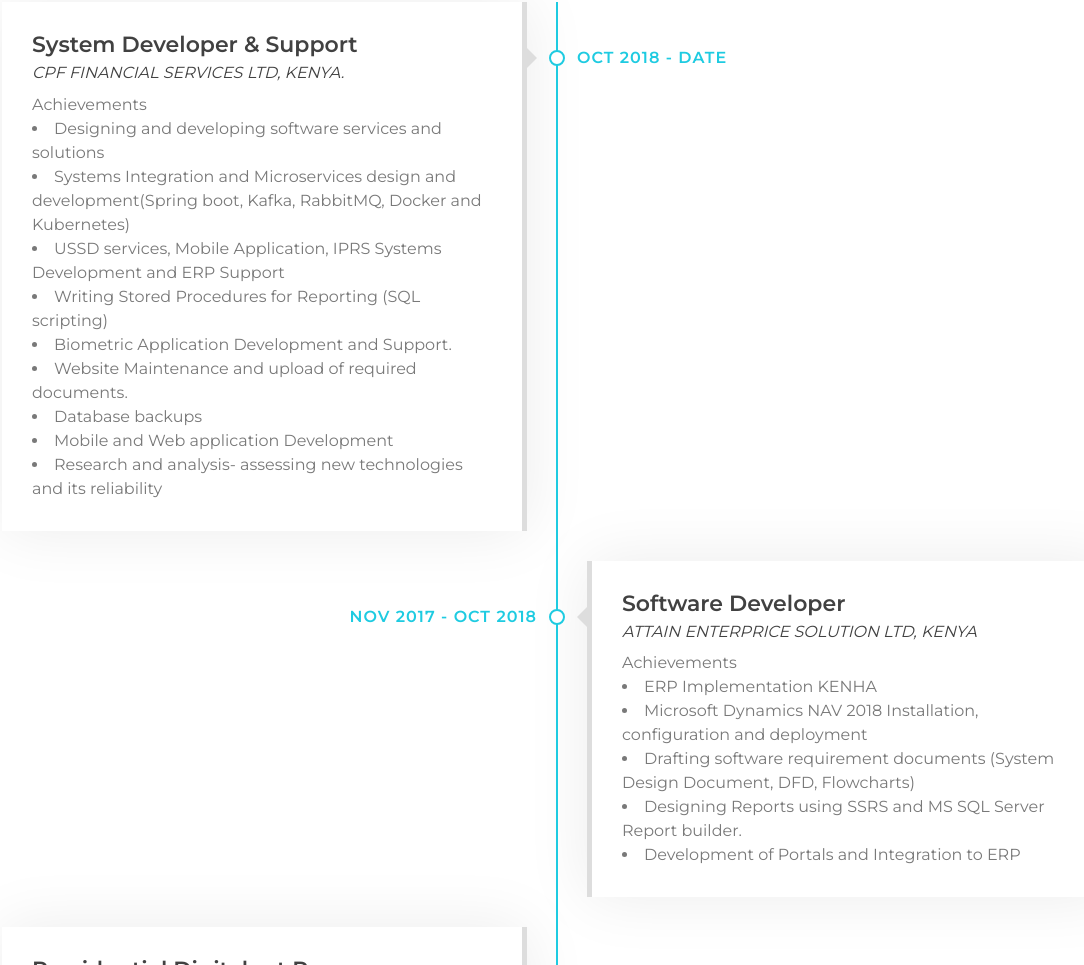
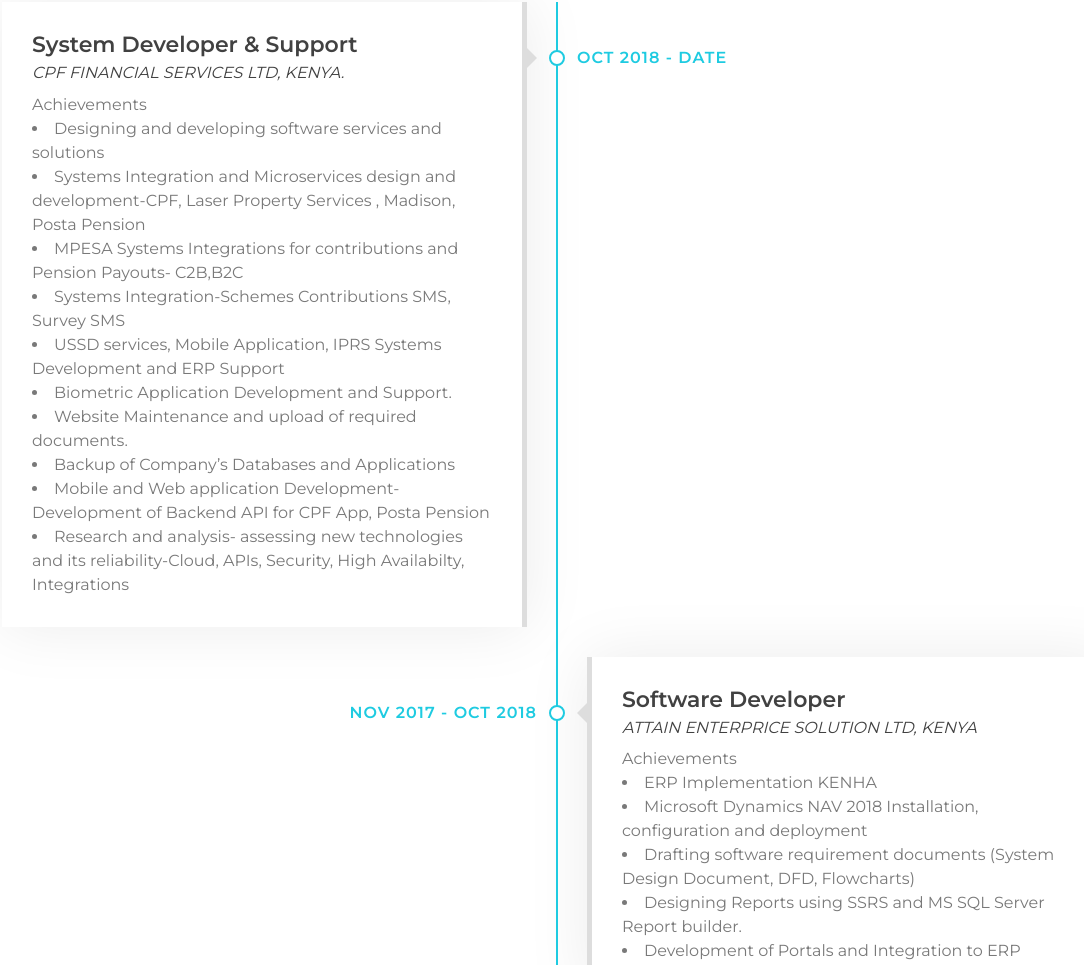
Before and after one commit to KiruiMicah/portfolio, a plain HTML site: page index.html in a window 1280 px wide. Shown: the part 2059-3024 px from the top of the page, without its empty margins (83-1167 px from the left). Drawn offline with nearby package versions, Linux system fonts and the light colour scheme.

Commit message:
May 2022s

```diff
--- a/index.html
+++ b/index.html
@@ -232,15 +232,17 @@
                         <h4>CPF FINANCIAL SERVICES LTD, KENYA. </h4>
                         <p>
                             Achievements
-                            <li>Designing and developing software services and solutions</li>
-                            <li>Systems Integration and Microservices design and development(Spring boot, Kafka, RabbitMQ, Docker and Kubernetes)</li>
-                            <li>USSD services, Mobile Application, IPRS Systems Development and ERP Support</li>
-                            <li>Writing Stored Procedures for Reporting (SQL scripting)</li>
-                            <li>Biometric Application Development and Support.</li>
-                            <li>Website Maintenance and upload of required documents.</li>
-                            <li>Database backups</li>
-                            <li>Mobile and Web application Development</li>
-                            <li>Research and analysis- assessing new technologies and its reliability</li>
+                            <li>Designing and developing software services and solutions </li>
+                            <li>Systems Integration and Microservices design and development-CPF, Laser Property Services , Madison, Posta Pension</li>
+                            <li>MPESA Systems Integrations for contributions and Pension Payouts- C2B,B2C</li>
+                            <li>Systems Integration-Schemes Contributions SMS, Survey SMS </li>
+                            <li>USSD services, Mobile Application, IPRS Systems Development and ERP Support </li>
+                            <li>Biometric Application Development and Support. </li>
+                            <li>Website Maintenance and upload of required documents. </li>
+                            <li>Backup of Company’s Databases and Applications</li>
+                            <li>Mobile and Web application Development-Development of Backend API for CPF App, Posta Pension </li>
+                            <li>Research and analysis- assessing new technologies and its reliability-Cloud, APIs, Security, High Availabilty, Integrations</li>
+
 
                     </div>
                 </div>
```
